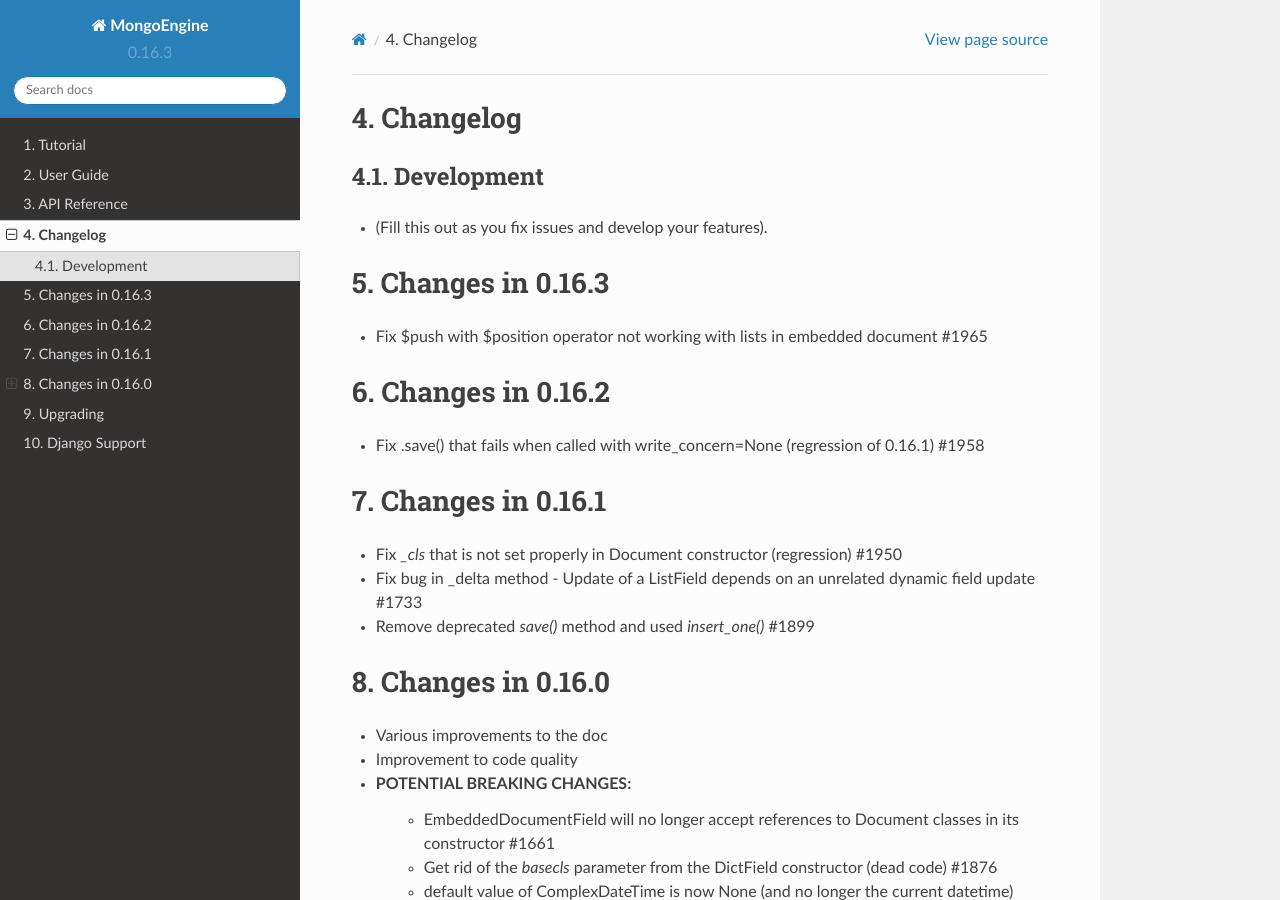
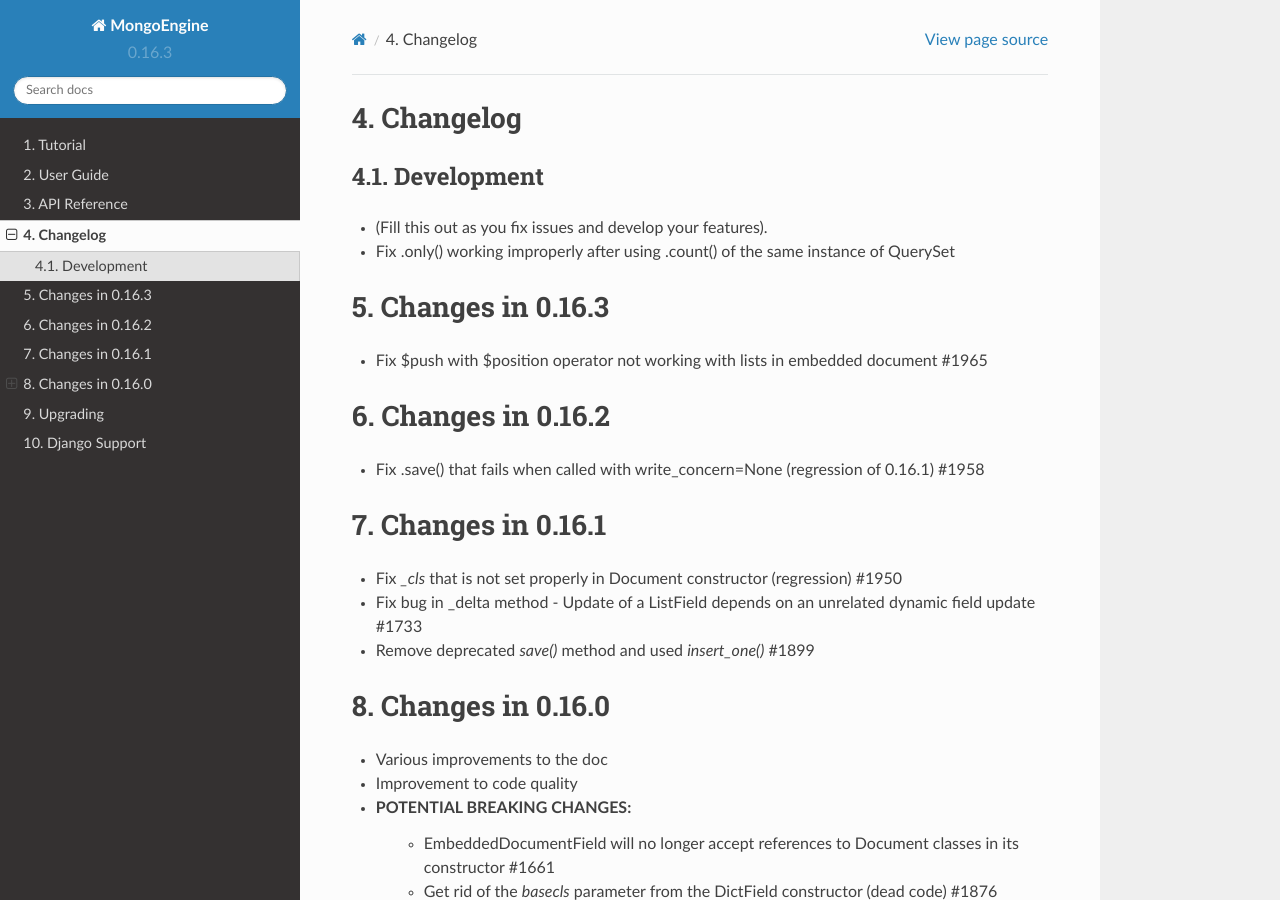
Before and after one commit to MongoEngine/mongoengine, a Sphinx documentation site: the page built from docs/changelog.rst, in a window 1280 px wide and 900 px high. Built offline with Sphinx 7.4.7 and the Read the Docs theme 2.0.0, drawn with Linux system fonts in a browser that asks for light colours.

Commit message:
Updated docs/changelog.rst

```diff
--- a/docs/changelog.rst
+++ b/docs/changelog.rst
@@ -5,6 +5,7 @@ Changelog
 Development
 ===========
 - (Fill this out as you fix issues and develop your features).
+- Fix .only() working improperly after using .count() of the same instance of QuerySet
 
 =================
 Changes in 0.16.3
```
